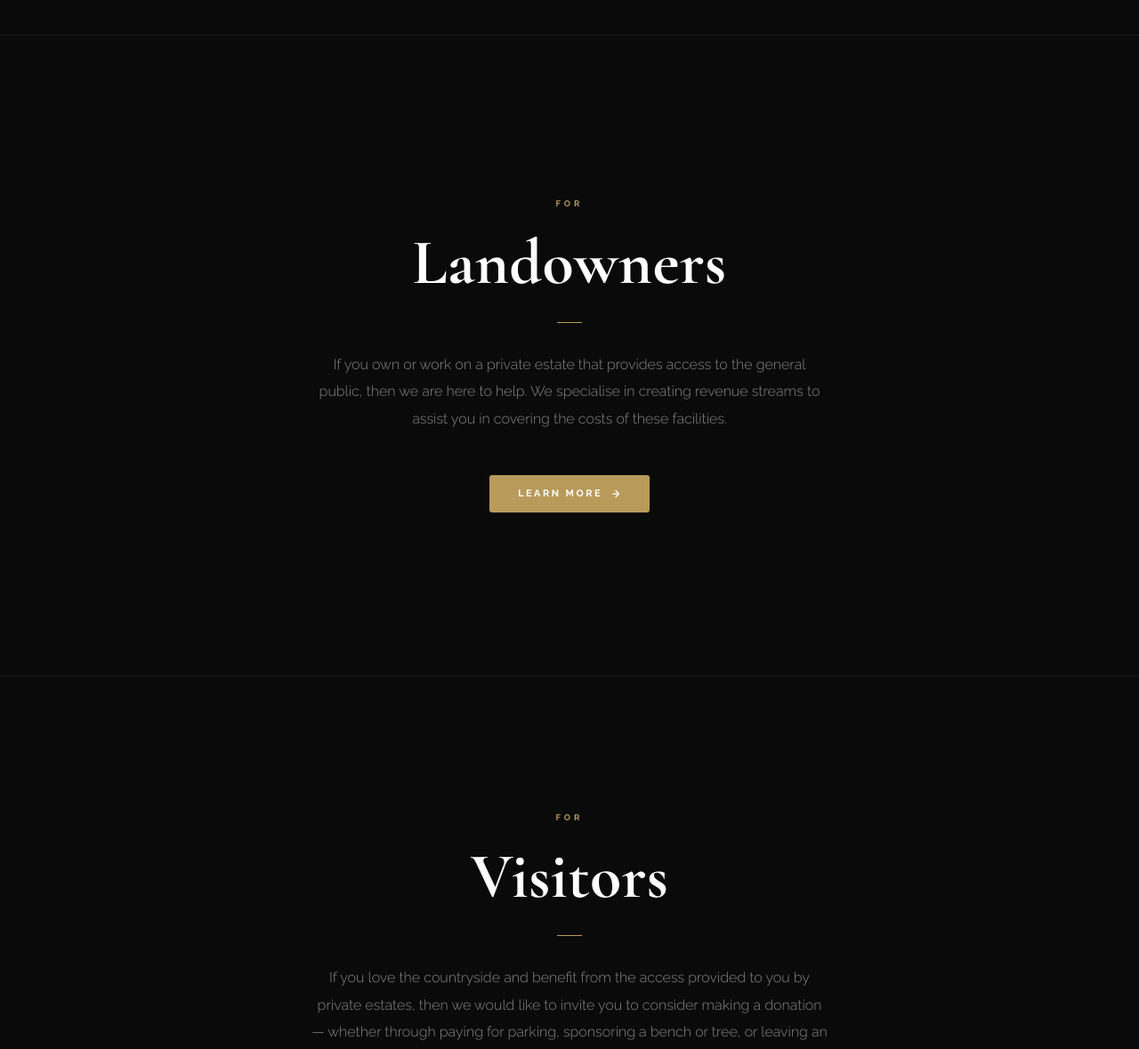
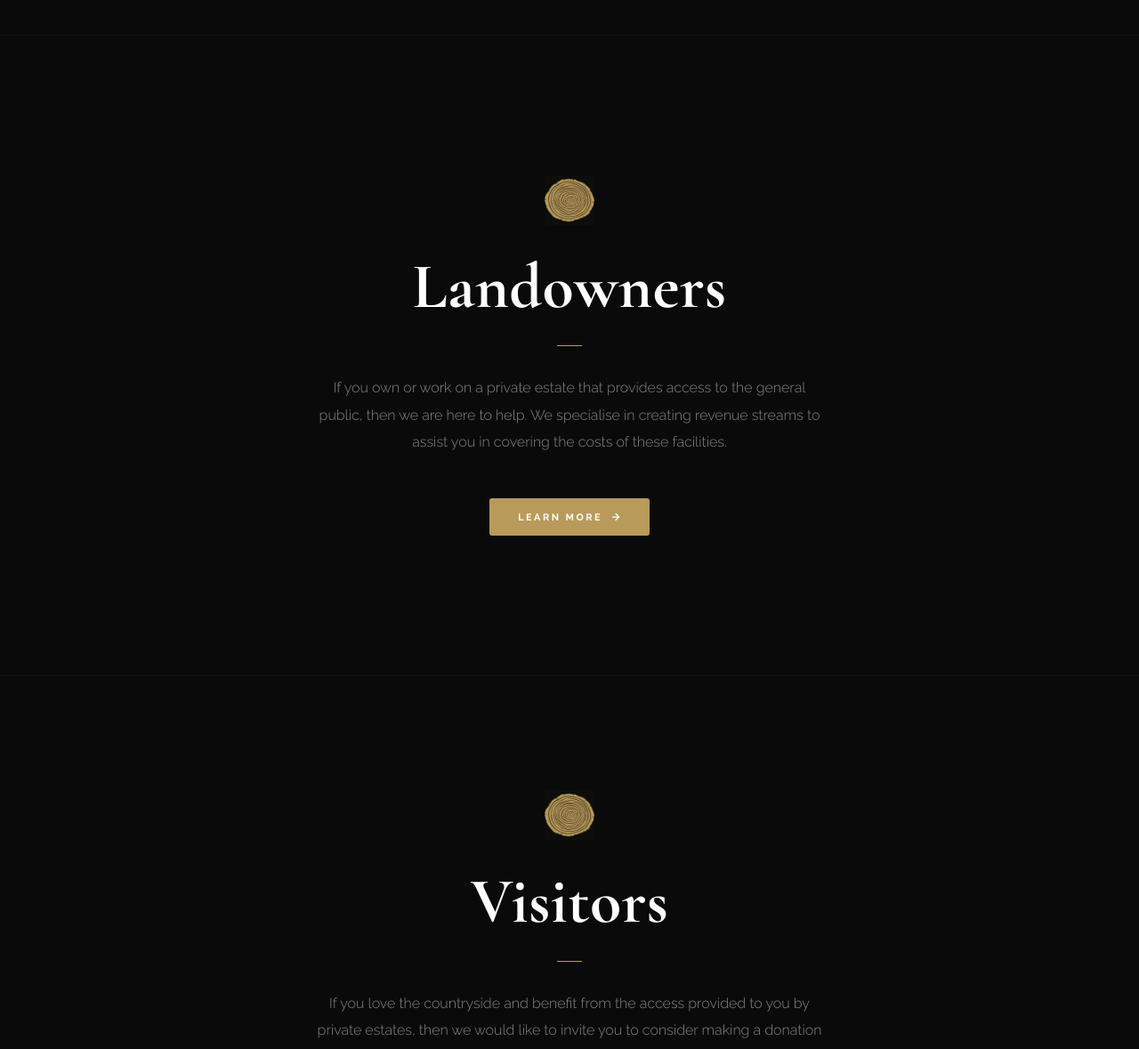
Before and after one commit to gswelby-png/landmarque, a FastAPI app: page / in a window 1280 px wide. Shown: the part 761-1940 px from the top of the page at 89% size. Run offline with FastAPI, Linux system fonts and the light colour scheme.

Commit message:
Audience panels: replace FOR label with small tree ring logo
Co-Authored-By: Claude Sonnet 4.6 <noreply@anthropic.com>

```diff
--- a/app/templates/home.html
+++ b/app/templates/home.html
@@ -162,6 +162,11 @@
     .audience-inner {
       max-width: 580px;
       width: 100%;
+    }
+    .audience-mark {
+      width: 56px;
+      height: 56px;
+      margin-bottom: 1.75rem;
     }
     .audience-label {
       font-size: .6rem;
@@ -374,7 +379,7 @@
   <!-- Audience panels -->
   <div class="audience-panel">
     <div class="audience-inner">
-      <p class="audience-label">For</p>
+      <img src="/static/treering1_gold.png" class="audience-mark" alt="">
       <h2 class="audience-title">Landowners</h2>
       <div class="audience-rule"></div>
       <p class="audience-body">If you own or work on a private estate that provides access to the general public, then we are here to help. We specialise in creating revenue streams to assist you in covering the costs of these facilities.</p>
@@ -387,7 +392,7 @@
 
   <div class="audience-panel">
     <div class="audience-inner">
-      <p class="audience-label">For</p>
+      <img src="/static/treering1_gold.png" class="audience-mark" alt="">
       <h2 class="audience-title">Visitors</h2>
       <div class="audience-rule"></div>
       <p class="audience-body">If you love the countryside and benefit from the access provided to you by private estates, then we would like to invite you to consider making a donation — whether through paying for parking, sponsoring a bench or tree, or leaving an endowment in your will. We all want these gorgeous places to remain so forever, and you can help.</p>
```
